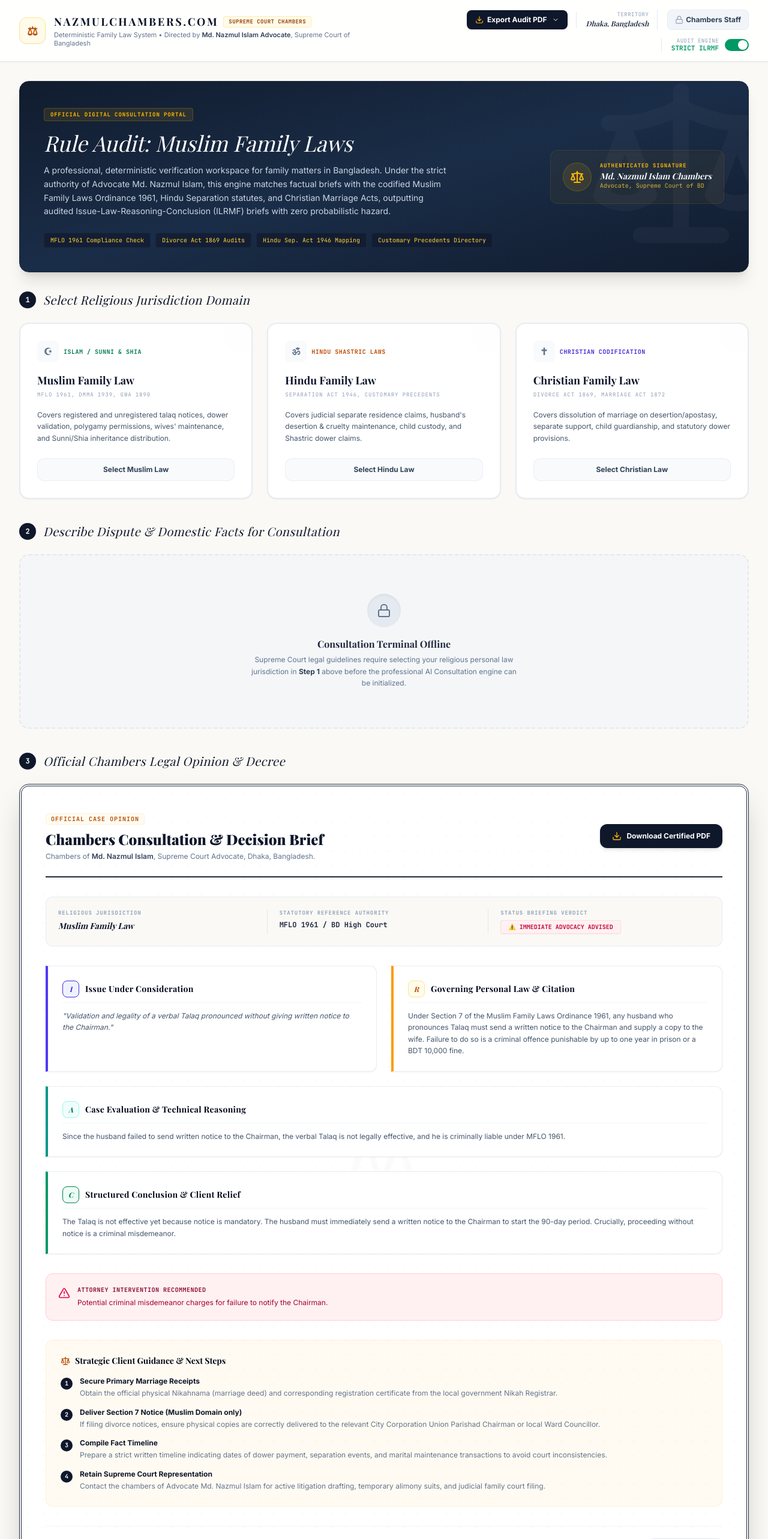
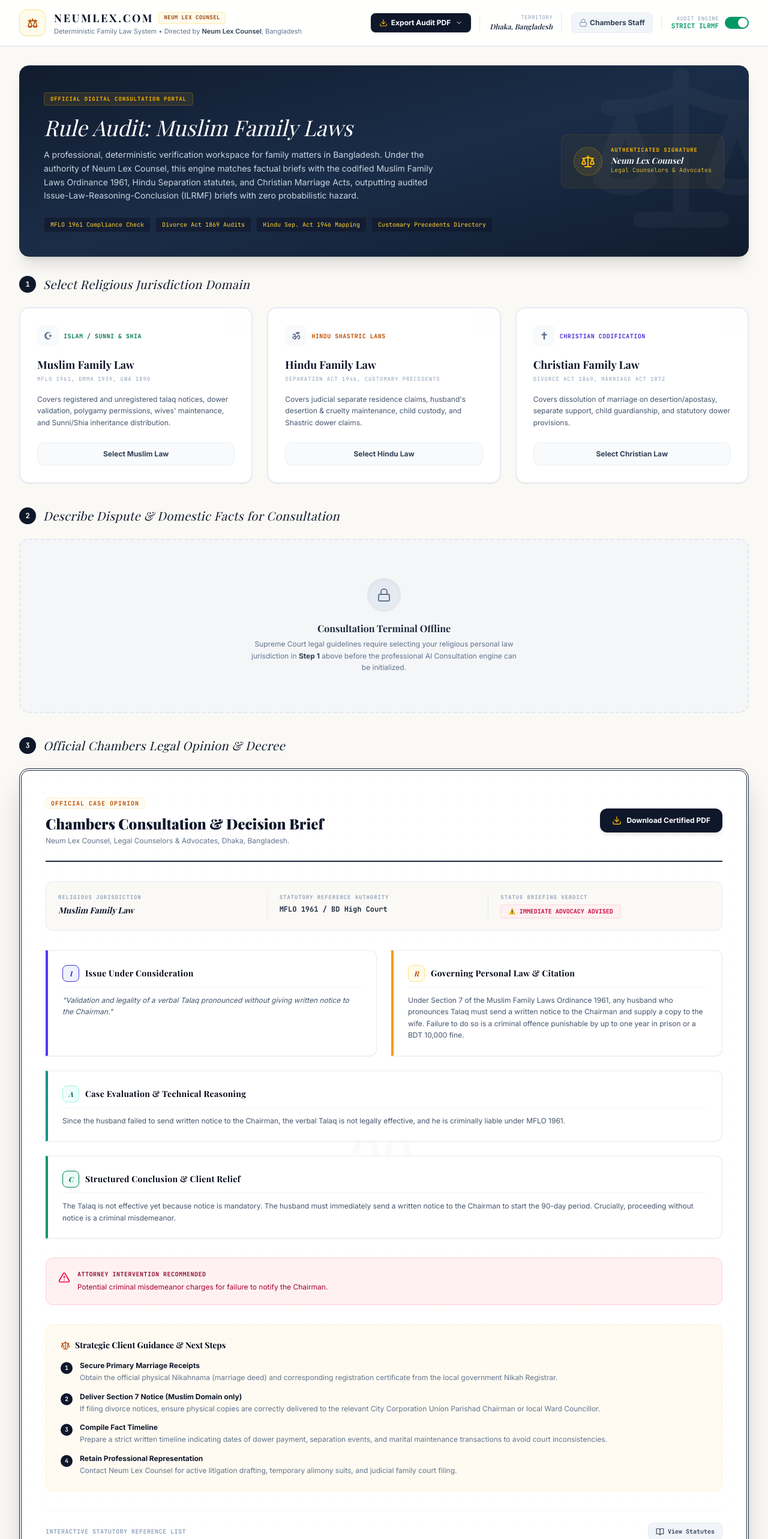
Before and after one commit to nazmulbijoy9105-coder/LUTUPUTU, a React (Vite) app: page / in a window 1280 px wide. Shown: the top 2566 px of the page at 60% size. Built offline with nearby package versions, Linux system fonts and the light colour scheme; a web font is replaced by a local one.

Commit message:
chore: rebrand to Neum Lex Counsel
Update application branding, documentation, and administrator authentication credentials to reflect the Neum Lex Counsel identity.

```diff
--- a/index.html
+++ b/index.html
@@ -3,7 +3,7 @@
   <head>
     <meta charset="UTF-8" />
     <meta name="viewport" content="width=device-width, initial-scale=1.0" />
-    <title>Nazmul Islam Chambers | Legal Consultation Engine</title>
+    <title>Neum Lex Counsel | Legal Consultation Engine</title>
   </head>
   <body>
     <div id="root"></div>
--- a/metadata.json
+++ b/metadata.json
@@ -1,6 +1,6 @@
 {
-  "name": "Nazmul Islam Chambers - Legal Rule Engine",
-  "description": "Professional deterministic legal rule engine for personal family laws in Bangladesh, supervised by Md. Nazmul Islam, Advocate, Supreme Court of Bangladesh.",
+  "name": "Neum Lex Counsel - Legal Rule Engine",
+  "description": "Professional deterministic legal rule engine for personal family laws in Bangladesh, under Neum Lex Counsel.",
   "requestFramePermissions": [],
   "majorCapabilities": ["MAJOR_CAPABILITY_SERVER_SIDE_GEMINI_API"]
 }
--- a/src/App.tsx
+++ b/src/App.tsx
@@ -170,7 +170,7 @@ export default function App() {
   const handleAdminVerify = (e?: React.FormEvent) => {
     if (e) e.preventDefault();
     const normalized = adminPasswordInput.trim().toLowerCase();
-    if (normalized === 'lutuputu' || normalized === 'admin' || normalized === 'admin123') {
+    if (normalized === 'neumlex' || normalized === 'admin' || normalized === 'admin123') {
       setIsAdminMode(true);
       setShowAdminModal(false);
       setAdminPasswordInput('');
@@ -292,7 +292,7 @@ export default function App() {
       doc.setFont('helvetica', 'normal');
       doc.setFontSize(8);
       doc.setTextColor(148, 163, 184); // slate-400
-      doc.text('LUTUPUTU.COM | BANGLADESH PERSONAL FAMILY LAW ENGINE', margin, 10);
+      doc.text('NEUMLEX.COM | BANGLADESH PERSONAL FAMILY LAW ENGINE', margin, 10);
 
       let headerTitle = 'DETERMINISTIC LEGAL AUDIT REPORT';
       if (type === 'irac') {
@@ -602,11 +602,11 @@ export default function App() {
     y += 5;
     doc.setFont('helvetica', 'bold');
     doc.setTextColor(15, 23, 42); // slate-900
-    doc.text('Proprietary Framework Owned & Authorized by Md. Nazmul Islam, Advocate, Supreme Court of Bangladesh.', margin, y);
+    doc.text('Proprietary Framework Owned & Authorized by Neum Lex Counsel, Dhaka, Bangladesh.', margin, y);
     y += 4;
     doc.setFont('helvetica', 'normal');
     doc.setTextColor(148, 163, 184);
-    doc.text('© 2026 LUTUPUTU.COM. All rights of reproduction, software architecture, and deterministic code execution layouts are fully reserved.', margin, y);
+    doc.text('© 2026 NEUMLEX.COM. All rights of reproduction, software architecture, and deterministic code execution layouts are fully reserved.', margin, y);
 
     // Save/Download the PDF
     const safeName = `${selectedReligion}-${type}-audit-report.pdf`.toLowerCase();
@@ -626,13 +626,13 @@ export default function App() {
             </div>
             <div>
               <div className="flex flex-wrap items-center gap-2">
-                <span className="font-bold text-lg tracking-[0.15em] text-slate-900 font-serif uppercase">NAZMULCHAMBERS.COM</span>
+                <span className="font-bold text-lg tracking-[0.15em] text-slate-900 font-serif uppercase">NEUMLEX.COM</span>
                 <span className="bg-amber-50 text-amber-800 border border-amber-200/60 text-[9px] font-bold font-mono px-2 py-0.5 rounded uppercase tracking-wider">
-                  Supreme Court Chambers
+                  Neum Lex Counsel
                 </span>
               </div>
               <p className="text-[11px] text-slate-500 mt-0.5 font-sans leading-tight">
-                Deterministic Family Law System • Directed by <span className="font-semibold text-slate-700">Md. Nazmul Islam Advocate</span>, Supreme Court of Bangladesh
+                Deterministic Family Law System • Directed by <span className="font-semibold text-slate-700">Neum Lex Counsel</span>, Bangladesh
               </p>
             </div>
           </div>
@@ -785,7 +785,7 @@ export default function App() {
                 Rule Audit: <span className="capitalize">{selectedReligion}</span> Family Laws
               </h2>
               <p className="text-slate-300 text-xs sm:text-sm leading-relaxed mb-6 max-w-2xl">
-                A professional, deterministic verification workspace for family matters in Bangladesh. Under the strict authority of Advocate Md. Nazmul Islam, this engine matches factual briefs with the codified Muslim Family Laws Ordinance 1961, Hindu Separation statutes, and Christian Marriage Acts, outputting audited Issue-Law-Reasoning-Conclusion (ILRMF) briefs with zero probabilistic hazard.
+                A professional, deterministic verification workspace for family matters in Bangladesh. Under the authority of Neum Lex Counsel, this engine matches factual briefs with the codified Muslim Family Laws Ordinance 1961, Hindu Separation statutes, and Christian Marriage Acts, outputting audited Issue-Law-Reasoning-Conclusion (ILRMF) briefs with zero probabilistic hazard.
               </p>
               <div className="flex flex-wrap gap-2 text-[10px] font-mono">
                 <span className="bg-slate-900/60 text-amber-300 px-2.5 py-1 rounded border border-slate-800/80">MFLO 1961 Compliance Check</span>
@@ -817,8 +817,8 @@ export default function App() {
                 </div>
                 <div className="text-left">
                   <span className="text-[9px] uppercase tracking-widest text-amber-400 font-mono font-bold block leading-none mb-1">Authenticated Signature</span>
-                  <p className="text-sm font-serif italic text-slate-100 font-bold leading-tight">Md. Nazmul Islam Chambers</p>
-                  <p className="text-[10px] text-amber-300/80 font-mono">Advocate, Supreme Court of BD</p>
+                  <p className="text-sm font-serif italic text-slate-100 font-bold leading-tight">Neum Lex Counsel</p>
+                  <p className="text-[10px] text-amber-300/80 font-mono">Legal Counselors & Advocates</p>
                 </div>
               </div>
             )}
@@ -1871,8 +1871,8 @@ export default function App() {
                   <div className="absolute inset-0 flex items-center justify-center opacity-[0.012] pointer-events-none select-none">
                     <div className="text-center font-serif">
                       <p className="text-9xl font-black tracking-widest">⚖</p>
-                      <p className="text-4xl font-black tracking-[0.25em] mt-6">MD. NAZMUL ISLAM</p>
-                      <p className="text-2xl font-bold uppercase tracking-[0.35em] mt-2">Advocate, Supreme Court of BD</p>
+                      <p className="text-4xl font-black tracking-[0.25em] mt-6">NEUM LEX COUNSEL</p>
+                      <p className="text-2xl font-bold uppercase tracking-[0.35em] mt-2">Legal Counselors & Advocates</p>
                     </div>
                   </div>
 
@@ -1886,7 +1886,7 @@ export default function App() {
                         Chambers Consultation & Decision Brief
                       </h4>
                       <p className="text-xs text-slate-500 mt-1 leading-normal font-sans">
-                        Chambers of <span className="font-semibold text-slate-700">Md. Nazmul Islam</span>, Supreme Court Advocate, Dhaka, Bangladesh.
+                        Neum Lex Counsel, Legal Counselors & Advocates, Dhaka, Bangladesh.
                       </p>
                     </div>
 
@@ -2008,8 +2008,8 @@ export default function App() {
                       <li className="flex gap-3 items-start">
                         <span className="w-5 h-5 rounded-full bg-slate-900 text-white font-mono text-[10px] font-bold flex items-center justify-center shrink-0 mt-0.5">4</span>
                         <div>
-                          <p className="font-bold text-slate-900">Retain Supreme Court Representation</p>
-                          <p className="text-slate-500 leading-relaxed mt-0.5">Contact the chambers of Advocate Md. Nazmul Islam for active litigation drafting, temporary alimony suits, and judicial family court filing.</p>
+                          <p className="font-bold text-slate-900">Retain Professional Representation</p>
+                          <p className="text-slate-500 leading-relaxed mt-0.5">Contact Neum Lex Counsel for active litigation drafting, temporary alimony suits, and judicial family court filing.</p>
                         </div>
                       </li>
                     </ul>
@@ -2077,13 +2077,13 @@ export default function App() {
             </div>
           </div>
           <div className="text-center pt-6 border-t border-slate-100">
-            <p className="text-xs text-slate-400 tracking-widest uppercase font-bold mb-2">NAZMULCHAMBERS.COM</p>
+            <p className="text-xs text-slate-400 tracking-widest uppercase font-bold mb-2">NEUMLEX.COM</p>
             <p className="text-xs text-slate-600 max-w-xl mx-auto leading-relaxed">
               Deterministic legal rule engine, metrics audits, and personal family law codifications for Bangladesh. Built strictly under
               reproducible rule frameworks without any probabilistic generative experiments.
             </p>
             <p className="text-[10px] text-slate-400 mt-4 font-mono leading-relaxed">
-              © 2026 Nazmul Islam Chambers. All Rights Reserved. All intellectual property, rights, and algorithms are proprietary and owned by <span className="font-semibold text-slate-500">Md. Nazmul Islam</span>, Advocate, Supreme Court of Bangladesh.
+              © 2026 Neum Lex Counsel. All Rights Reserved. All intellectual property, rights, and algorithms are proprietary and owned by <span className="font-semibold text-slate-500">Neum Lex Counsel</span>.
             </p>
           </div>
         </div>
```
